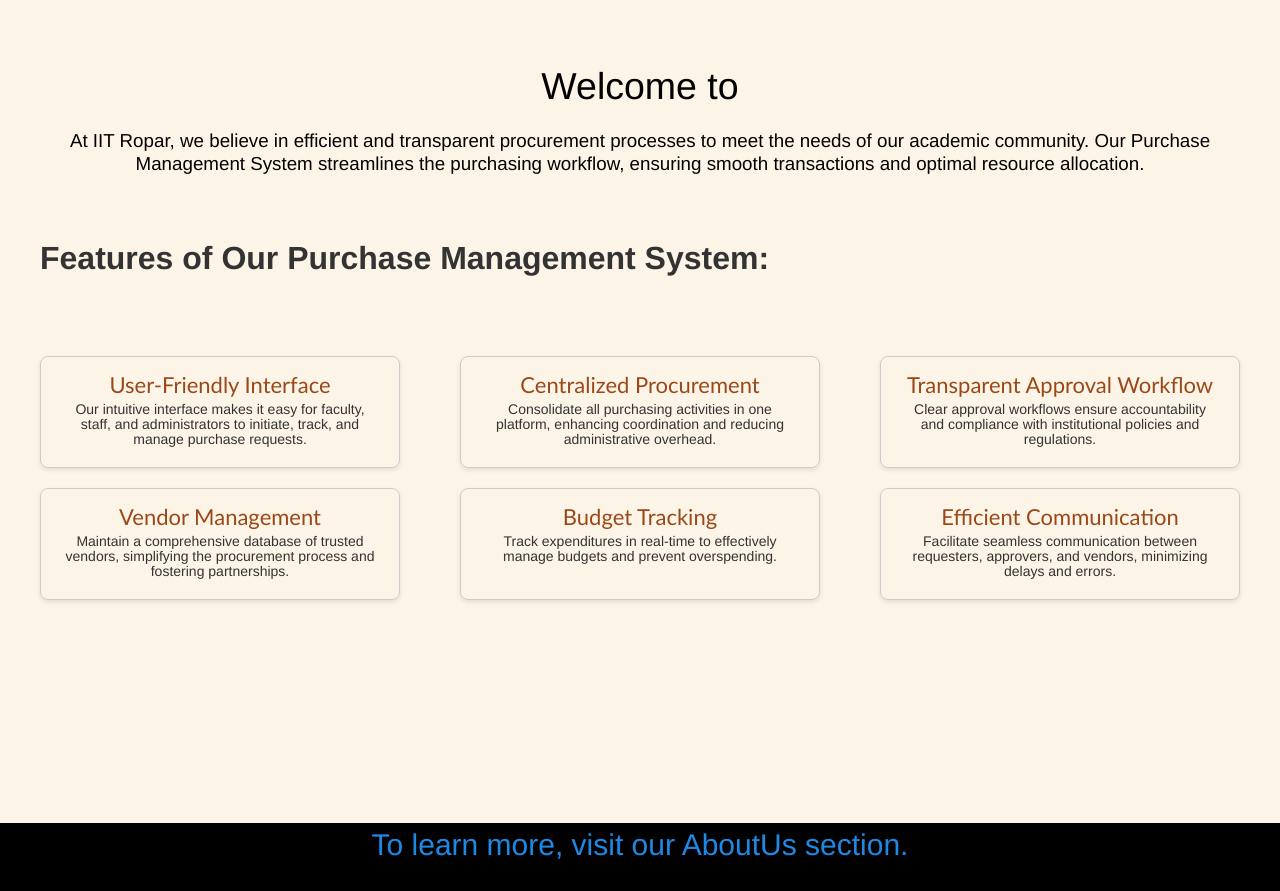
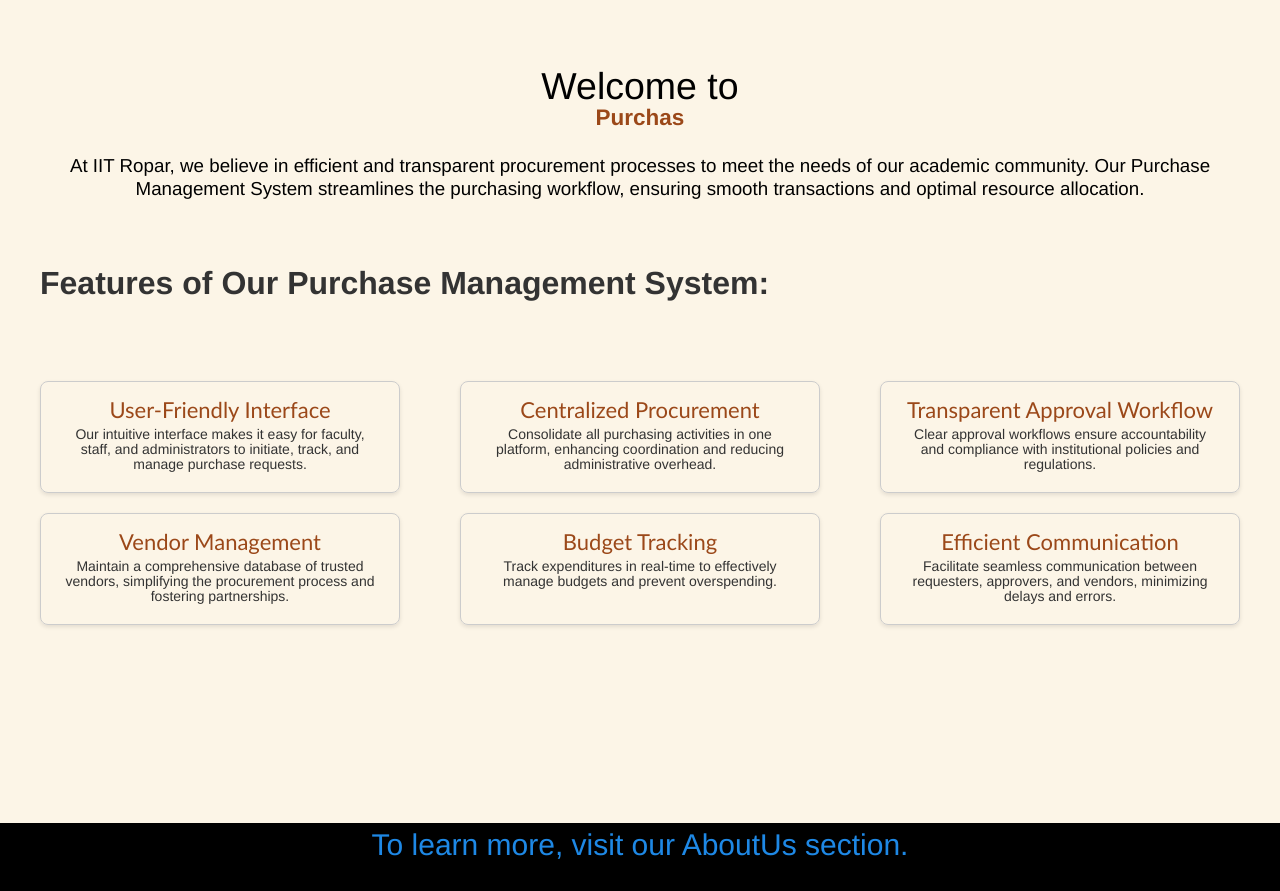
Before and after one commit to Div16s/DEP2024, a React (Vite) app in the folder client/: page / in a window 1280 px wide. Shown: the part 866-1757 px from the top of the page. Built offline with nearby package versions, Linux system fonts and the light colour scheme.

Commit message:
updated typewriter

```diff
--- a/client/src/pages/HomePage.jsx
+++ b/client/src/pages/HomePage.jsx
@@ -17,7 +17,7 @@
         <p className="text-6xl  text-black mt-8 mb-10">
           Welcome to{" "}
           <div className="brown-rang">
-            {/* <Typewriter /> */}
+              <Typewriter />
             </div>
         </p>
         <p className="text-3xl text-black  ml-7 mr-7 mt-2 mb-5">
--- a/client/src/pages/Typewriter.jsx
+++ b/client/src/pages/Typewriter.jsx
@@ -1,7 +1,7 @@
 import React, { useState, useEffect } from 'react';
 
 const Typewriter = () => {
-  const word = "Hello, World!";
+  const word = "urchase Management System!";
   const [currentText, setCurrentText] = useState('');
   const [currentIndex, setCurrentIndex] = useState(0);
   const typingSpeed = 100; // Milliseconds per character
@@ -11,10 +11,13 @@
     if (currentIndex < word.length) {
       const timeoutId = setTimeout(() => {
         setCurrentText(prevText => prevText + word[currentIndex]);
-        setCurrentIndex(prevIndex => (prevIndex + 1) % word.length);
+        setCurrentIndex(prevIndex => (prevIndex + 1));
       }, typingSpeed);
 
       return () => clearTimeout(timeoutId);
+    }else{
+        setCurrentText('P');
+        setCurrentIndex(0);
     }
   }, [currentIndex]); // Dependency array includes only currentIndex
 
```
